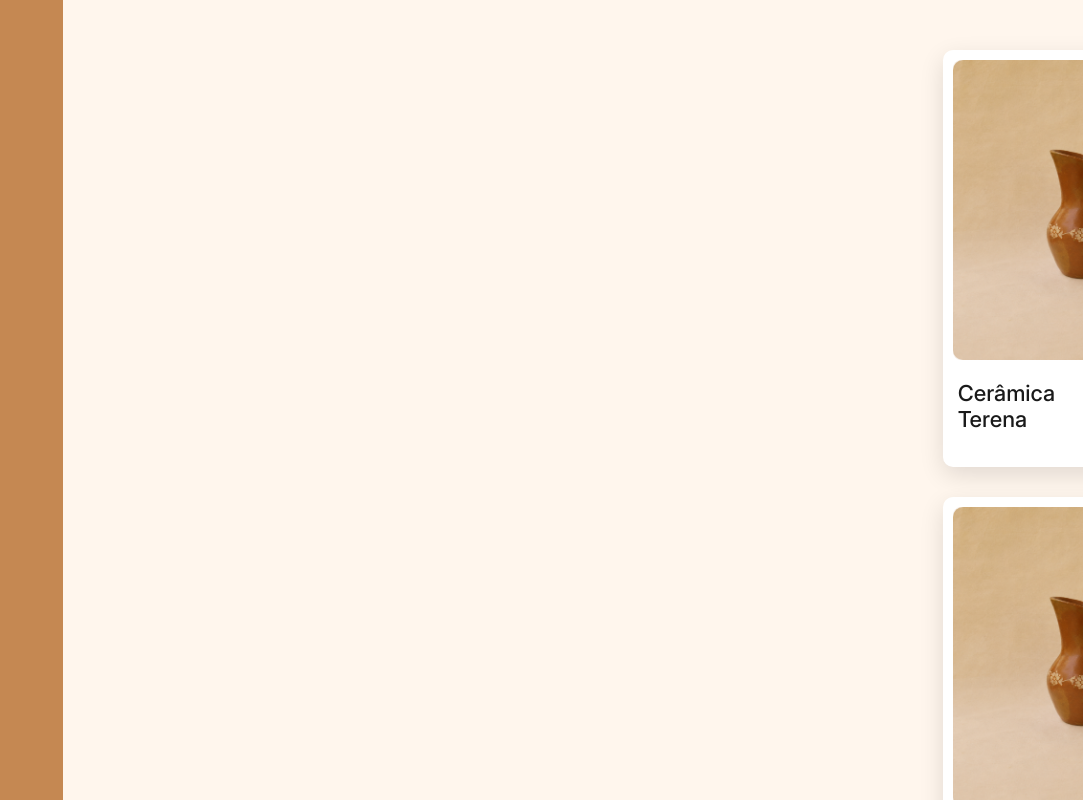
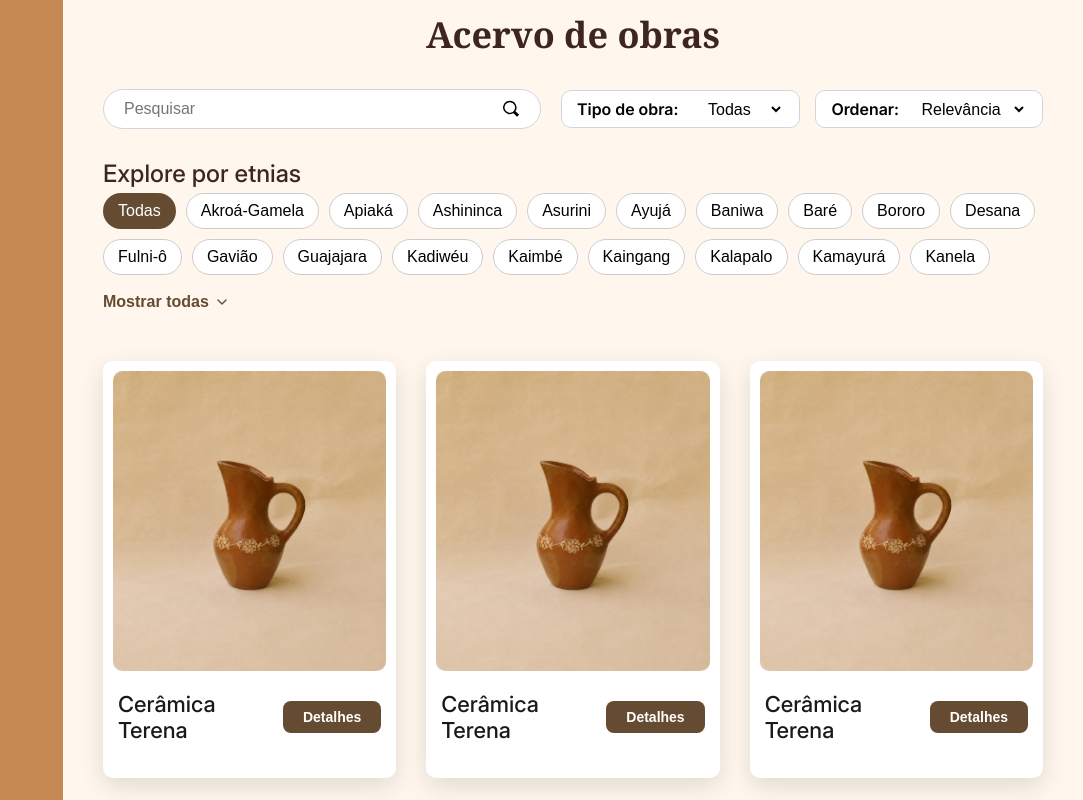
Before and after one commit to adsifspcaragua/Projeto-Hartat, a React (Vite) app: page /acervo in a window 1280 px wide. Shown: the whole page, without its empty margins (197-1280 px from the left). Built offline with nearby package versions, Linux system fonts and the light colour scheme.

Commit message:
fix: renamed class in acervo page to resolve conflicts

```diff
--- a/src/pages/Acervo.jsx
+++ b/src/pages/Acervo.jsx
@@ -1,4 +1,4 @@
-import '../components/css/Acervo.css'
+import './css/Acervo.css'
 import{ useState } from "react";
 
 const etnias = [
@@ -75,7 +75,7 @@ const [mostrarFiltros, setMostrarFiltros] = useState(false);
 const etniaSelecionada = dadosEtnias[etniaAtiva];
 
   return (
-    <div className='container'>
+    <div className='acervo-container'>
       <h1 className='pageTitle'>Acervo de obras</h1>
 
       <section className='filter-container'>
--- a/src/components/css/Acervo.css
+++ b/src/pages/css/Acervo.css
@@ -8,7 +8,7 @@ body {
     background-color: var(--primary-background-color);
 }
 
-.container{
+.acervo-container{
     max-width: 75vw;
     margin: 0 auto;
 }
```
